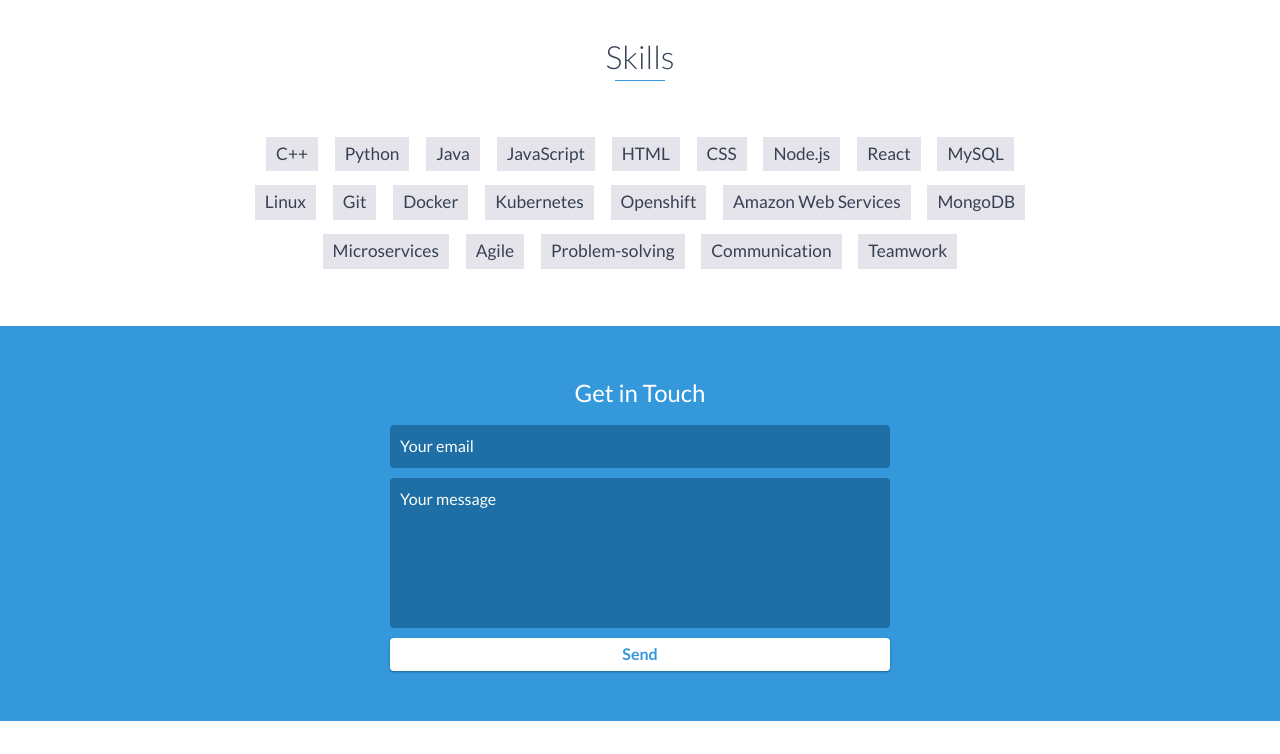
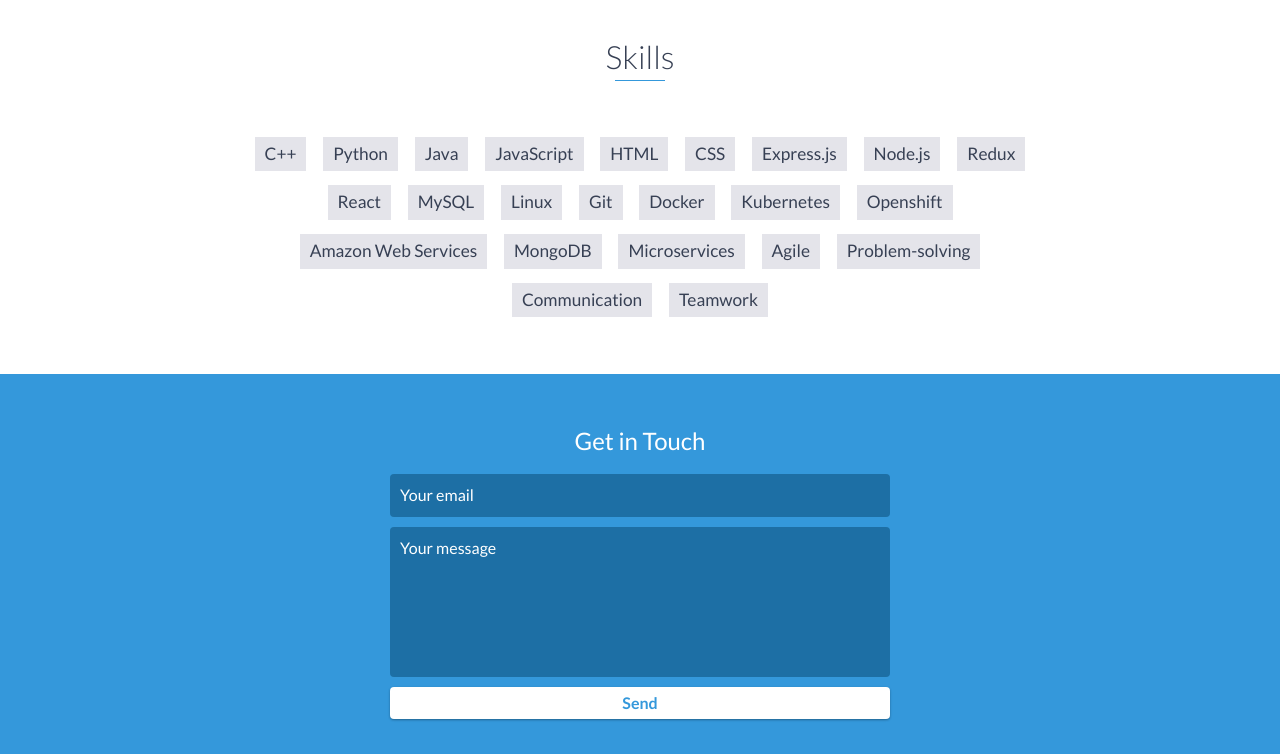
Before and after one commit to ShrutShah/portfolio, a website: page index.html in a window 1280 px wide. Shown: the part 4440-5194 px from the top of the page. Drawn offline with nearby package versions, Linux system fonts and the light colour scheme.

Commit message:
Update index.html

```diff
--- a/index.html
+++ b/index.html
@@ -292,7 +292,9 @@
             <li>JavaScript</li>
             <li>HTML</li>
             <li>CSS</li>
-            <li>Node.js</li>
+	    <li> Express.js </li>
+	    <li>Node.js</li>
+	    <li>Redux</li>
             <li>React</li>
             <li>MySQL</li>
             <li>Linux</li>
```
